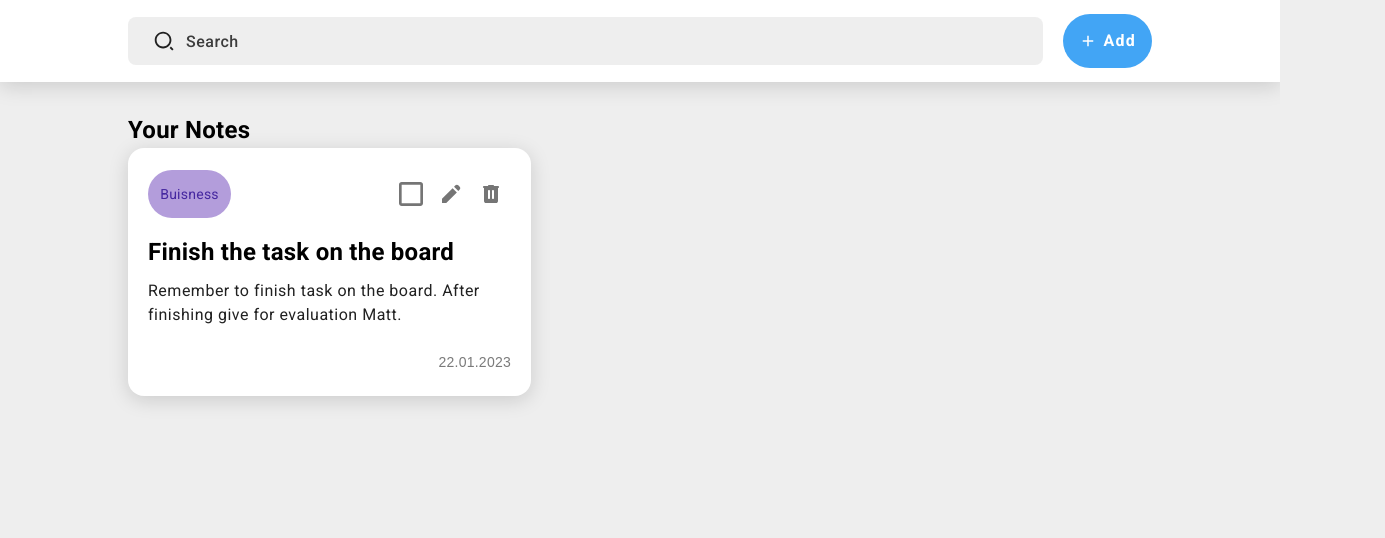
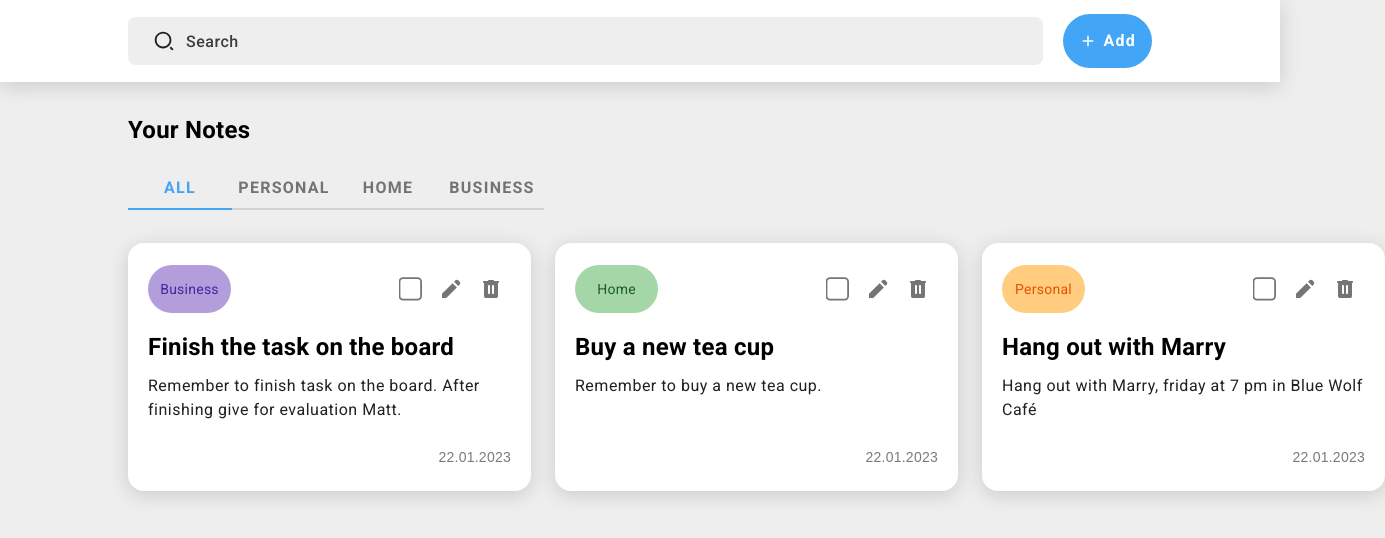
Before and after one commit to aryan-backend-wala/notely, a React (Vite) app: page / in a window 1280 px wide. Shown: the top 538 px of the page, 1385 px wide, since content can reach past the window. Built offline with nearby package versions, Linux system fonts and the light colour scheme.

Commit message:
completed tab

```diff
--- a/src/components/Card.jsx
+++ b/src/components/Card.jsx
@@ -1,12 +1,26 @@
-export default function Card(){
+export default function Card({note}){
+
+  function giveColor(category){
+    switch(category){
+      case 'business':
+        return "chip-purple"
+      case 'home':
+        return "chip-green"
+      case 'personal':
+        return 'chip-orange'
+    }
+  }
+
   return (
     <div className="card">
       <div className="card-header">
-        <div className="chip body-2">Buisness</div>
+        <div className={`${giveColor(note.category)} chip body-2`}>{note.category}</div>
         <div className="card-icons">
-          <button className="card-btn">
-            <img src="/icons/checkbox.svg" className="card-icon" />
-          </button>
+          <div className="checkbox card-btn">
+            <input
+              type="checkbox"
+            />
+          </div>
           <button className="card-btn">
             <img src="/icons/edit.svg" className="card-icon" />
           </button>
@@ -15,8 +29,8 @@ export default function Card(){
           </button>
         </div>
       </div>
-      <p className="header-s mb-10">Finish the task on the board</p>
-      <p className="body card-sub-text">Remember to finish task on the board. After finishing give for evaluation Matt.</p>
+      <p className="header-s mb-10">{note.title}</p>
+      <p className="body card-sub-text">{note.description}</p>
       <p className="card-date body-2">22.01.2023</p>
     </div>
   );
--- a/src/components/Notes.jsx
+++ b/src/components/Notes.jsx
@@ -1,10 +1,12 @@
 import Card from "./Card";
+import Tab from "./Tab";
 
 export default function Notes(){
   return (
     <div className="container">
-      <p className="header-s">Your Notes</p>
-      <Card />
+      <p className="header-s ">Your Notes</p>
+      <Tab />
+      {/* <Card /> */}
     </div>
   );
 }
--- /dev/null
+++ b/src/components/Tab.jsx
@@ -0,0 +1,46 @@
+import { useState } from "react";
+import Card from "./Card";
+import { initialNotes } from "../utils/InitialNotes";
+
+const categories = ['all', 'personal', 'home', 'business'];
+
+
+export default function Tab(){
+  const [isActive, setIsActive] = useState(0);
+  const [notes, setNotes] = useState(initialNotes);
+  const tabContent = [
+    notes,
+    notes.filter(note => note.category === 'personal'),
+    notes.filter(note => note.category === 'home'),
+    notes.filter(note => note.category === 'business'),
+  ]
+  console.log(tabContent)
+  return (
+    <div className="tab">
+      <div className="tab_header">
+        {
+          categories
+            .map((category, index) => (
+              <div className={`${index === isActive ? 'active' : 'not-active'} category button`} key={index}>
+                <li onClick={() => setIsActive(index)}>{category}</li>
+              </div>
+            ))
+        }
+      </div>
+      <div className="tab_container">
+        <div className="tab_content">
+          {
+            tabContent[isActive].map(
+              note => (
+                <Card
+                  key={note.id}
+                  note={note}
+                />
+              )
+            )
+          }
+        </div>
+      </div>
+    </div>
+  );
+}
--- a/src/styles/index.css
+++ b/src/styles/index.css
@@ -179,12 +179,25 @@ input[type="search"]:active, input[type="search"]:focus {
 .chip {
   width: 83px;
   height: 48px;
-  background-color: var(--purple200);
-  color: var(--purple900);
   border-radius: 28px;
   display: inherit;
   align-items: center;
   justify-content: center;
+  text-transform: capitalize;
+}
+
+.chip-purple {
+  background-color: var(--purple200);
+  color: var(--purple900);
+}
+
+.chip-green {
+  background-color: var(--green-200);
+  color: var(--green900);
+}
+.chip-orange {
+  background-color: var(--orange200);
+  color: var(--orange900);
 }
 
 .card-icons {
@@ -227,3 +240,52 @@ input[type="search"]:active, input[type="search"]:focus {
   color: rgba(33, 33, 33, 0.60);
   align-self: flex-end;
 }
+
+.checkbox {
+  padding: 16px;
+}
+
+input[type=checkbox] {
+  transform: scale(1.8) translate(1px, -2px);
+}
+
+/* Tab */
+
+.tab {
+  padding-top: 28px;
+}
+
+.tab_header {
+  display: flex;
+  list-style: none;
+}
+
+.category li{
+  width: 104px;
+  height: 32px;
+  display: flex;
+  justify-content: center;
+  text-transform: uppercase;
+  cursor: pointer;
+}
+
+.active {
+  border-bottom: 2px solid var(--blue400);
+  color: var(--blue400);
+}
+
+.not-active {
+  border-bottom: 2px solid var(--black12);
+  color: var(--gray60);
+}
+
+.tab_container {
+  height: 100vh;
+}
+
+.tab_content {
+  padding-top: 33px;
+  display: grid;
+  grid-template-columns: repeat(3, 1fr);
+  gap: 24px 24px;
+}
--- /dev/null
+++ b/src/utils/InitialNotes.jsx
@@ -0,0 +1,26 @@
+export const initialNotes = [
+  {
+    "title": "Finish the task on the board",
+    "description": "Remember to finish task on the board. After finishing give for evaluation Matt.",
+    "category": "business",
+    "id": "10:30:46 AM",
+    timeStamp: "2024-07-08T11:28:53.247+05:30",
+    isDone: false
+  },
+  {
+    "title": "Buy a new tea cup",
+    "description": "Remember to buy a new tea cup. ",
+    "category": "home",
+    "id": "10:31:02 AM",
+    timeStamp: "2024-08-07T11:28:53.247+05:30",
+    isDone: false
+  },
+  {
+    "title": "Hang out with Marry",
+    "description": "Hang out with Marry, friday at 7 pm in Blue Wolf Café ",
+    "category": "personal",
+    "id": "10:31:18 AM",
+    timeStamp: "2024-09-06T11:28:53.247+05:30",
+    isDone: false
+  }
+]
```
